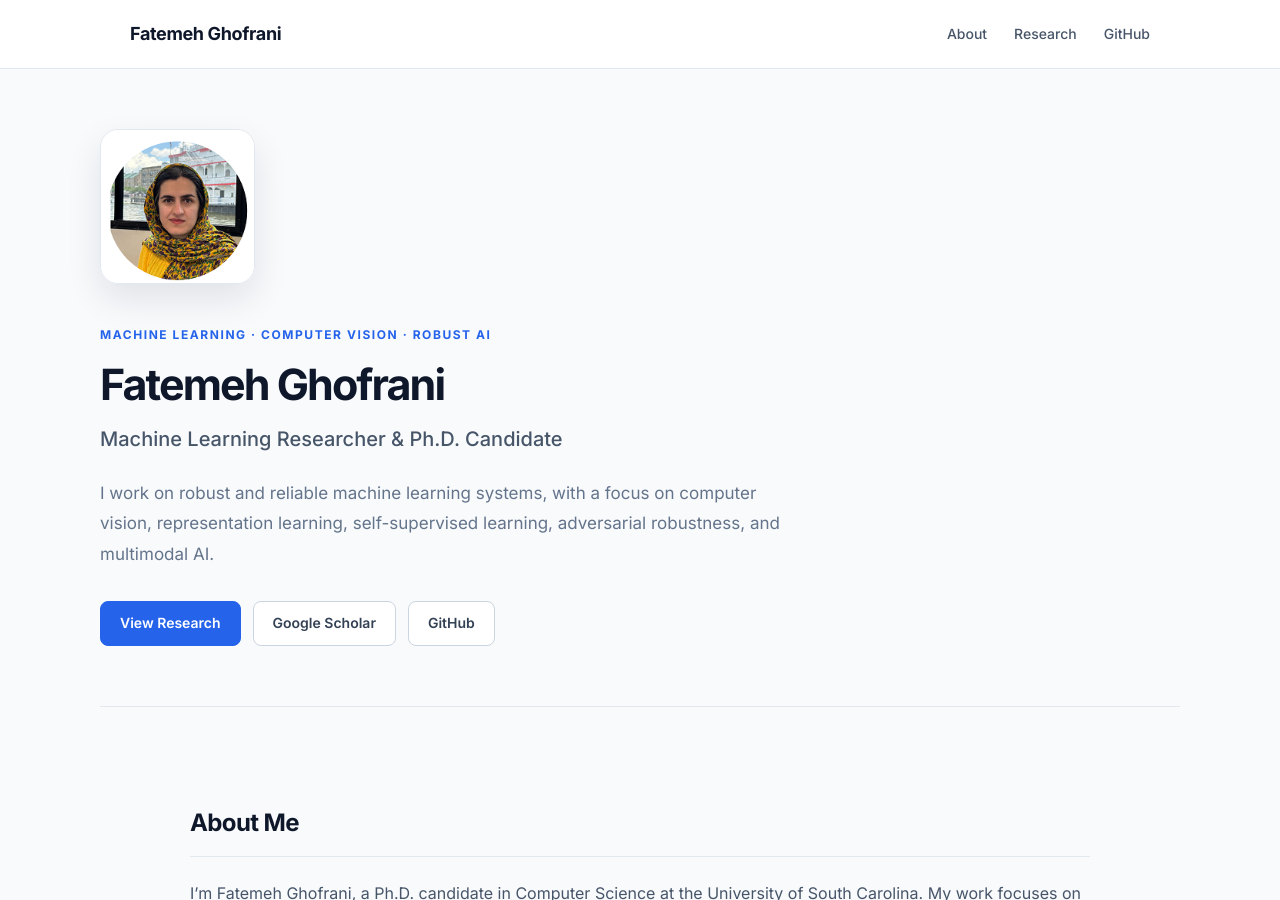
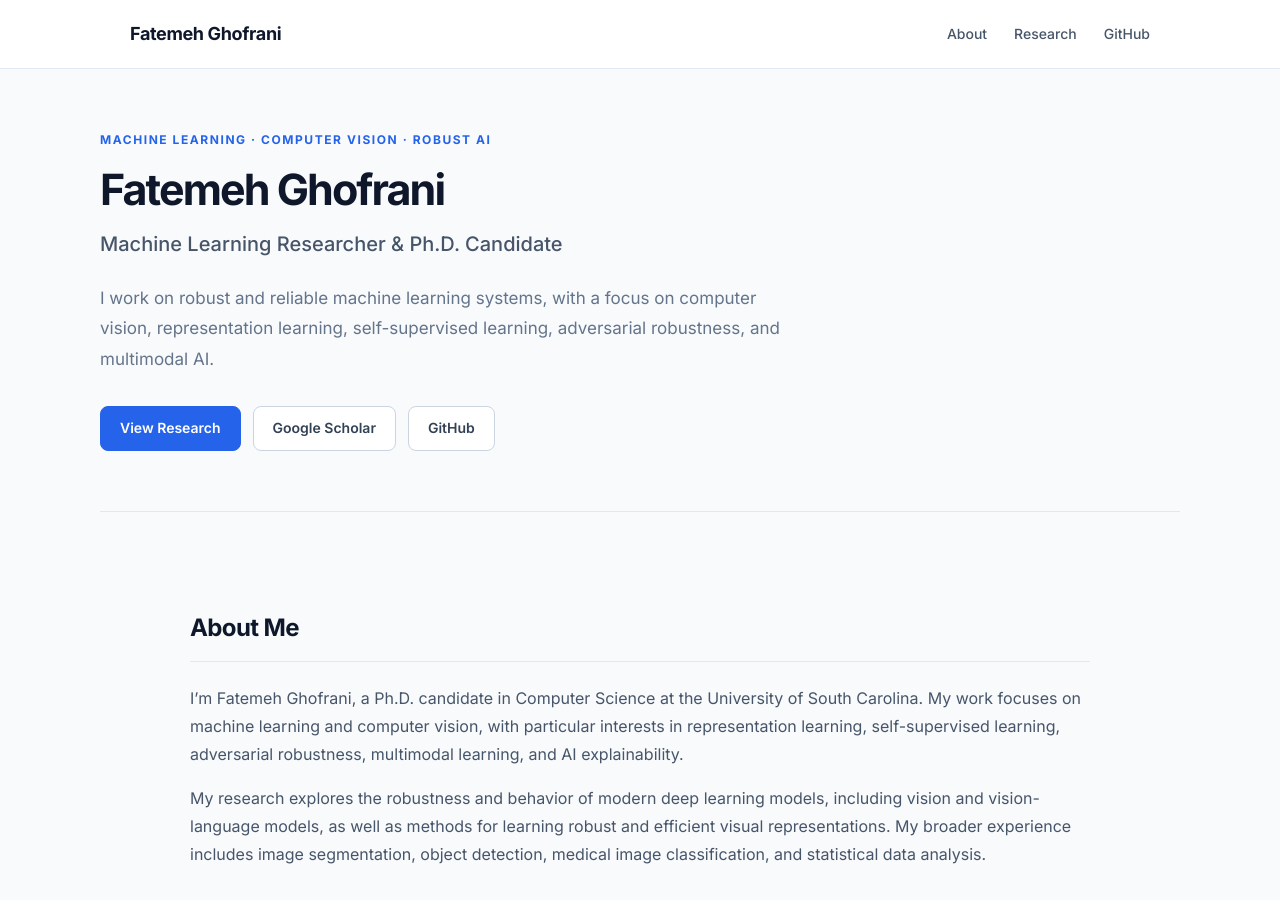
Before and after one commit to gh-fatima/gh-fatima.github.io, a Jekyll site: the page built from index.md, in a window 1280 px wide and 900 px high. Built offline with Jekyll 4.4.1, drawn with Linux system fonts in a browser that asks for light colours; our own code applies the rules of GitHub Pages for plain Markdown files.

Commit message:
Update default.html

```diff
--- a/_layouts/default.html
+++ b/_layouts/default.html
@@ -89,12 +89,6 @@
 
     </div>
 
-
-    <div class="hero-photo">
-      <img src="{{ '/photo3.png' | relative_url }}"
-           alt="Fatemeh Ghofrani">
-    </div>
-
   </section>
 
 
```
